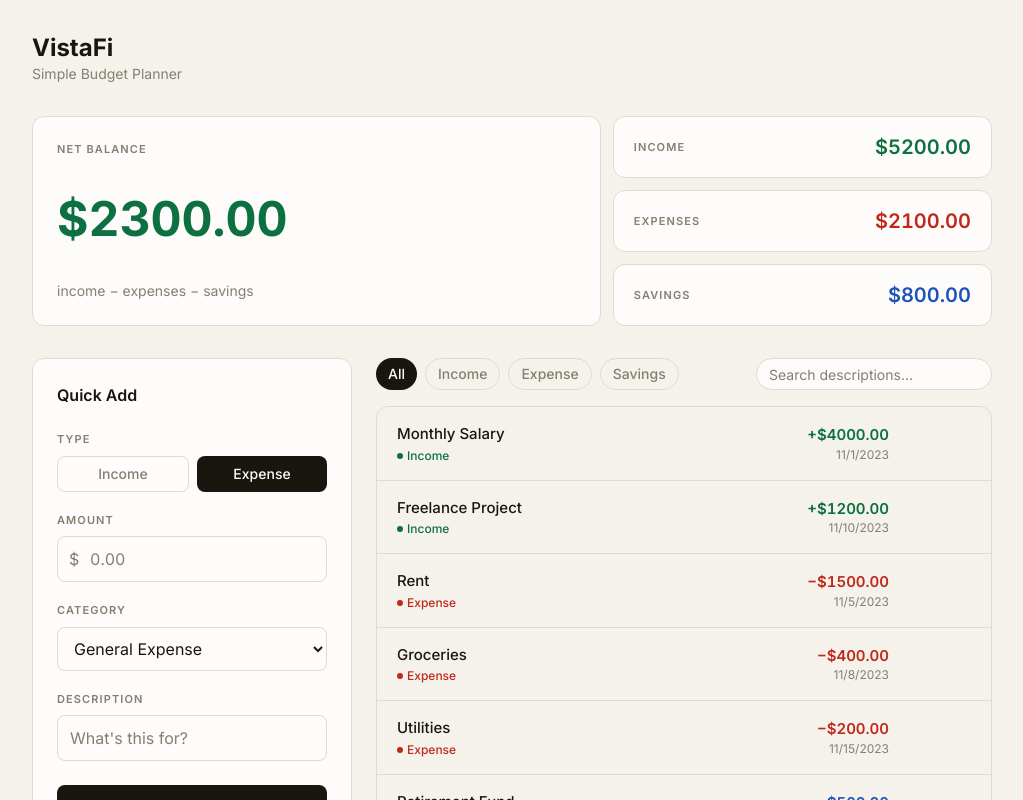
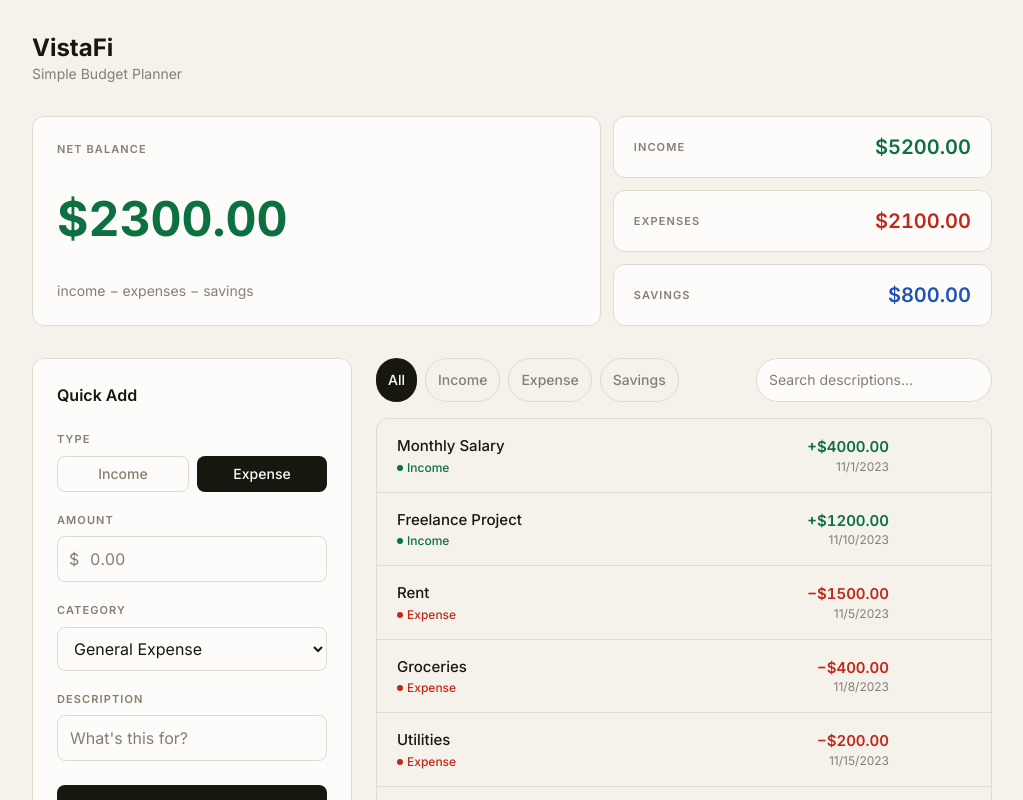
Before and after one commit to adrayandaleandrew/vistafi, a React (Vite) app: page / in a window 1280 px wide. Shown: the top 800 px of the page, without its empty margins (128-1151 px from the left). Built offline with nearby package versions, Linux system fonts and the light colour scheme.

Commit message:
fix: expand FilterBar interactive elements to 44px touch target minimum

```diff
--- a/src/components/FilterBar.tsx
+++ b/src/components/FilterBar.tsx
@@ -22,7 +22,7 @@ export const FilterBar = ({ active, onChange, searchQuery, onSearchChange }: Fil
           <button
             key={filter.value}
             onClick={() => onChange(filter.value)}
-            className={`h-8 px-3 rounded-full text-sm font-medium cursor-pointer transition-colors duration-150 ${
+            className={`min-h-[44px] flex items-center px-3 rounded-full text-sm font-medium cursor-pointer transition-colors duration-150 ${
               active === filter.value
                 ? 'bg-ink text-surface'
                 : 'border border-border text-muted hover:border-ink hover:text-ink'
@@ -40,12 +40,12 @@ export const FilterBar = ({ active, onChange, searchQuery, onSearchChange }: Fil
           value={searchQuery}
           onChange={e => onSearchChange(e.target.value)}
           placeholder="Search descriptions…"
-          className="h-8 px-3 rounded-full text-sm border border-border text-ink placeholder:text-muted bg-surface focus:outline-none focus:border-ink transition-colors duration-150"
+          className="min-h-[44px] px-3 rounded-full text-sm border border-border text-ink placeholder:text-muted bg-surface focus:outline-none focus:border-ink transition-colors duration-150"
         />
         {searchQuery ? (
           <button
             onClick={() => onSearchChange('')}
-            className="h-8 w-8 flex items-center justify-center rounded-full text-muted hover:text-ink transition-colors duration-150 cursor-pointer"
+            className="min-h-[44px] min-w-[44px] flex items-center justify-center rounded-full text-muted hover:text-ink transition-colors duration-150 cursor-pointer"
             aria-label="Clear search"
           >
             <svg width="10" height="10" viewBox="0 0 10 10" fill="none" stroke="currentColor" strokeWidth="1.5" strokeLinecap="round" aria-hidden="true">
```
